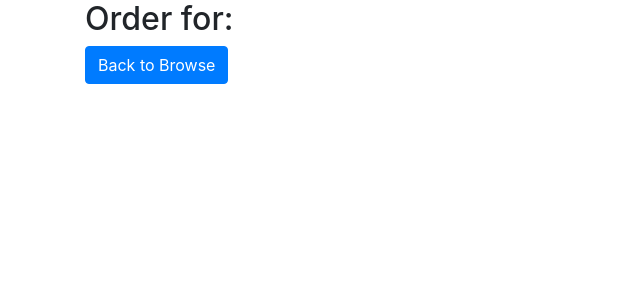
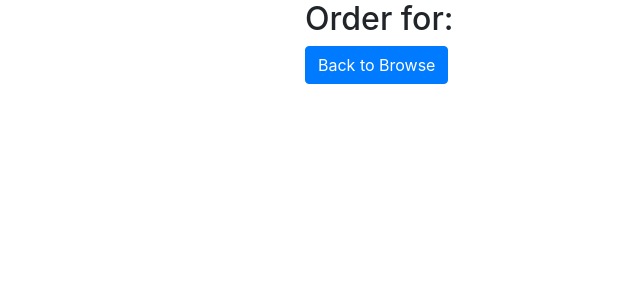
Before and after one commit to twschum/mix-mind, a Python web app: template mixmind/templates/order.html in a window 1280 px wide. Shown: the top 300 px of the page, without its empty margins (0-640 px from the left). Run offline with Jinja, Linux system fonts and the light colour scheme; the template is opened without the code that fills it, so the values that code supplies are empty; some libraries are stand-ins or nearby versions.

Commit message:
Implement max-width for Order page container

```diff
--- a/mixmind/templates/order.html
+++ b/mixmind/templates/order.html
@@ -3,7 +3,7 @@
 {{ header("Schubar - Place Order ") }}
 
     <!-- Main form -->
-    <div class="container">
+    <div class="container" style="max-width:700px">
       <h2>Order for:</h2>
       <!-- Show flashed messaged -->
 			{{ show_flashed() }}
```
